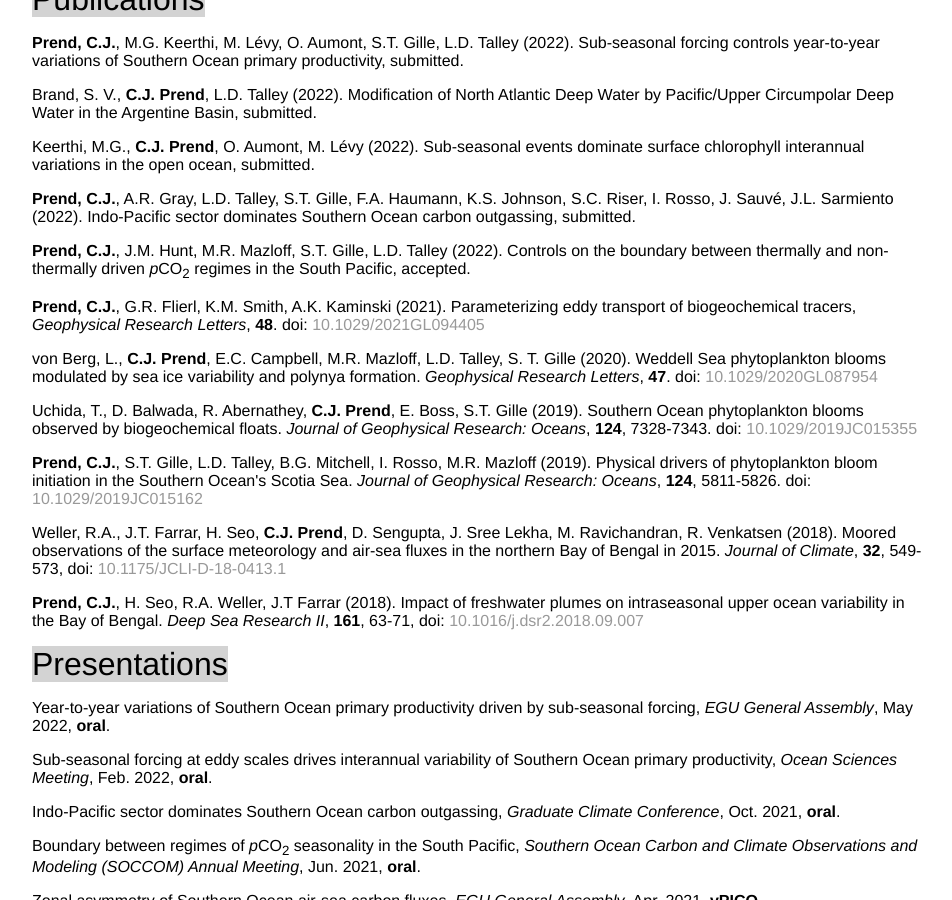
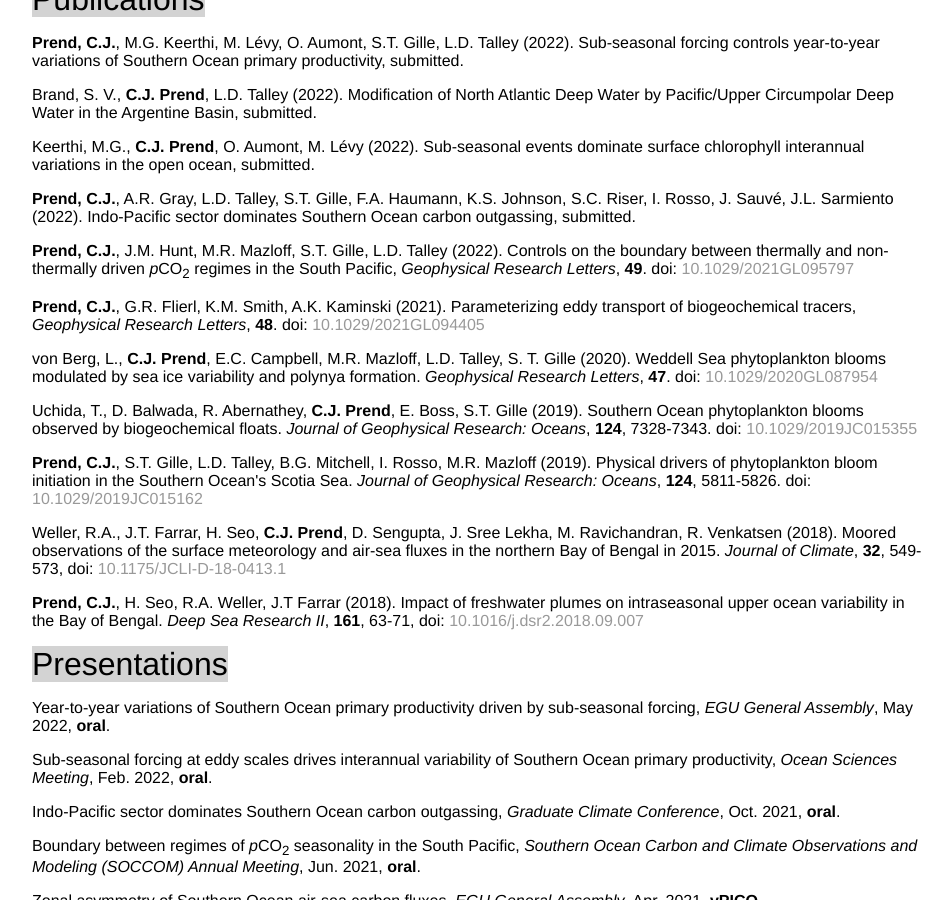
Before and after one commit to cprend/cprend.github.io, a Jekyll site: the page cv/index.html, which Jekyll copies as it is, in a window 1280 px wide and 900 px high, scrolled down 727 px. Shown: the whole window, without its empty margins (160-1112 px from the left). Built offline with Jekyll 4.4.1, drawn with Linux system fonts in a browser that asks for light colours.

Commit message:
Update index.html

```diff
--- a/cv/index.html
+++ b/cv/index.html
@@ -40,7 +40,7 @@
 		<p>Brand, S. V., <b>C.J. Prend</b>, L.D. Talley (2022). Modification of North Atlantic Deep Water by Pacific/Upper Circumpolar Deep Water in the Argentine Basin, submitted.</p>
 		<p>Keerthi, M.G., <b>C.J. Prend</b>, O. Aumont, M. L&eacutevy (2022). Sub-seasonal events dominate surface chlorophyll interannual variations in the open ocean, submitted.</p>
 		<p><b>Prend, C.J.</b>, A.R. Gray, L.D. Talley, S.T. Gille, F.A. Haumann, K.S. Johnson, S.C. Riser, I. Rosso, J. Sauv&eacute, J.L. Sarmiento (2022). Indo-Pacific sector dominates Southern Ocean carbon outgassing, submitted.</p>
-		<p><b>Prend, C.J.</b>, J.M. Hunt, M.R. Mazloff, S.T. Gille, L.D. Talley (2022). Controls on the boundary between thermally and non-thermally driven <em>p</em>CO<sub>2</sub> regimes in the South Pacific, accepted.</p>
+		<p><b>Prend, C.J.</b>, J.M. Hunt, M.R. Mazloff, S.T. Gille, L.D. Talley (2022). Controls on the boundary between thermally and non-thermally driven <em>p</em>CO<sub>2</sub> regimes in the South Pacific, <em>Geophysical Research Letters</em>, <b>49</b>. doi: <a href="https://agupubs.onlinelibrary.wiley.com/doi/10.1029/2021GL095797">10.1029/2021GL095797</a></p>
 		<p><b>Prend, C.J.</b>, G.R. Flierl, K.M. Smith, A.K. Kaminski (2021). Parameterizing eddy transport of biogeochemical tracers, <em>Geophysical Research Letters</em>, <b>48</b>. doi: <a href="https://agupubs.onlinelibrary.wiley.com/doi/10.1029/2021GL094405">10.1029/2021GL094405</a></p>
 		<p>von Berg, L., <b>C.J. Prend</b>, E.C. Campbell, M.R. Mazloff, L.D. Talley, S. T. Gille (2020). Weddell Sea phytoplankton blooms modulated by sea ice variability and polynya formation.
 		<em>Geophysical Research Letters</em>, <b>47</b>. doi: <a href="https://agupubs.onlinelibrary.wiley.com/doi/abs/10.1029/2020GL087954">10.1029/2020GL087954</a></p>
```
